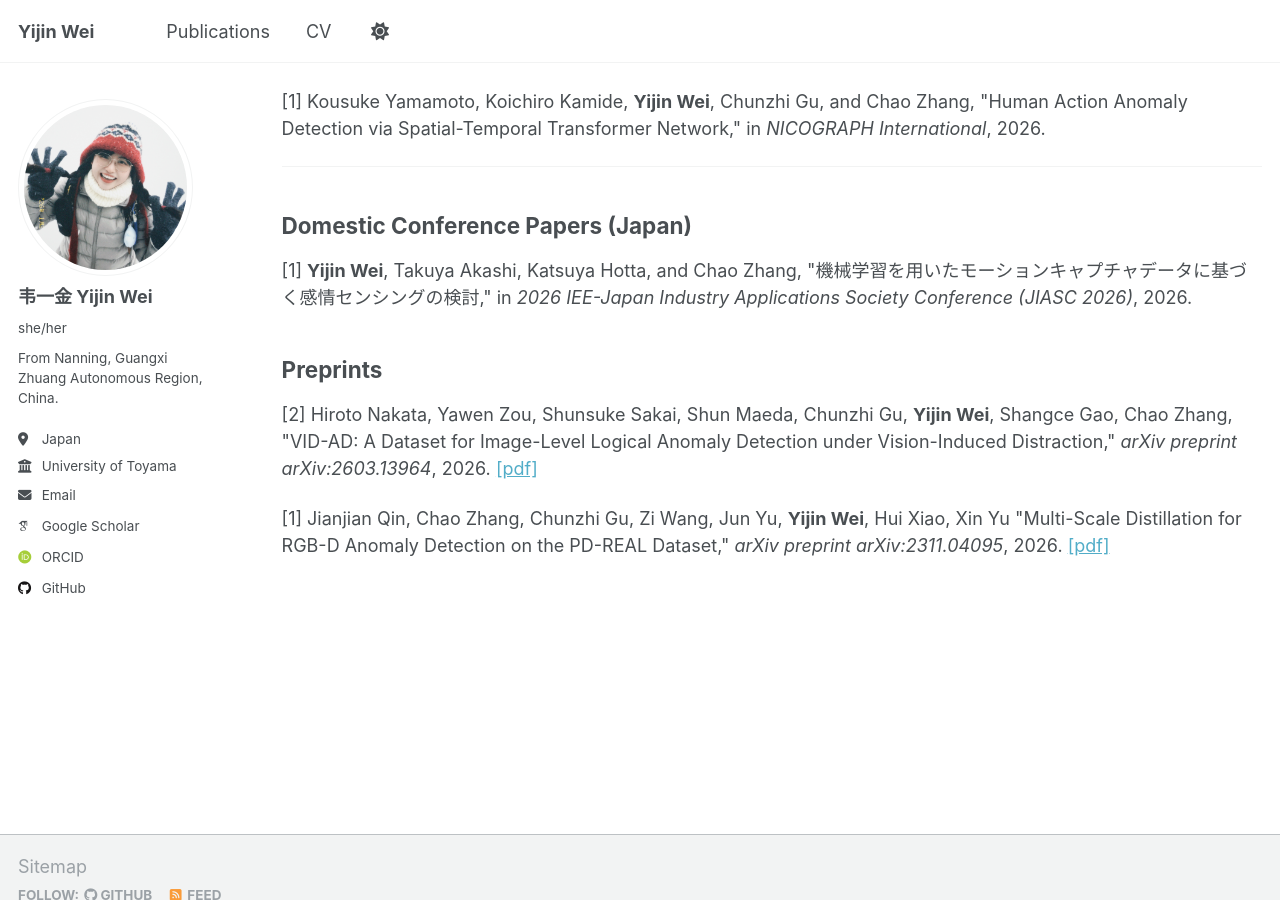
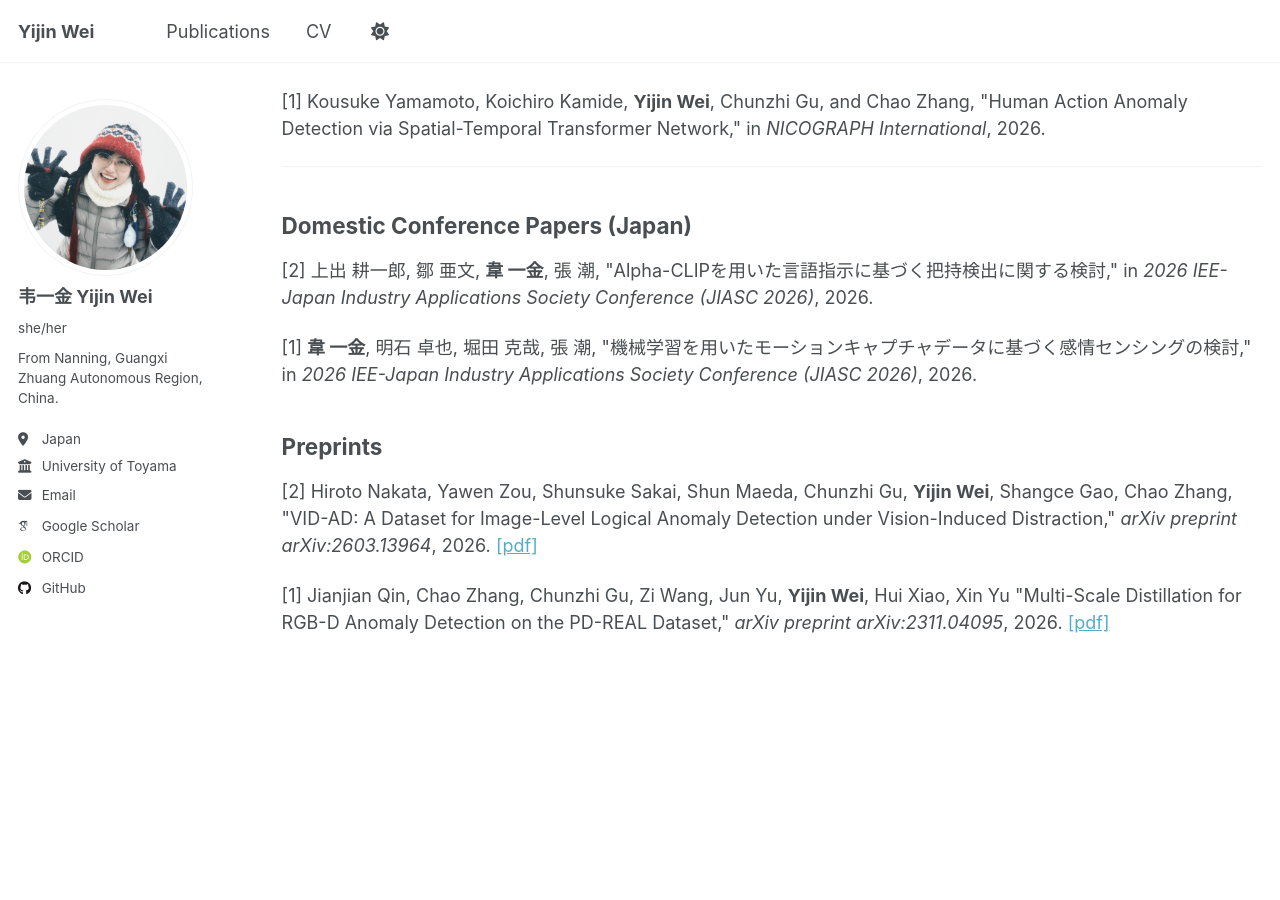
Before and after one commit to mangx/mangx.github.io, a Jekyll site: the page built from _pages/publications.html, in a window 1280 px wide and 900 px high, scrolled down 1469 px. Built offline with Jekyll 4.4.1, drawn with Linux system fonts in a browser that asks for light colours; some web fonts are replaced.

Commit message:
Update publications.html

```diff
--- a/_pages/publications.html
+++ b/_pages/publications.html
@@ -111,7 +111,13 @@ in <em>NICOGRAPH International</em>, 2026.
 <h2>Domestic Conference Papers (Japan)</h2>
 
 <p>
-[1] <b>Yijin Wei</b>, Takuya Akashi, Katsuya Hotta, and Chao Zhang,
+[2] 上出 耕一郎, 鄒 亜文, <b>韋 一金</b>, 張 潮,
+"Alpha-CLIPを用いた言語指示に基づく把持検出に関する検討,"
+in <em>2026 IEE-Japan Industry Applications Society Conference (JIASC 2026)</em>, 2026.
+</p>
+
+<p>
+[1] <b>韋 一金</b>, 明石 卓也, 堀田 克哉, 張 潮,
 "機械学習を用いたモーションキャプチャデータに基づく感情センシングの検討,"
 in <em>2026 IEE-Japan Industry Applications Society Conference (JIASC 2026)</em>, 2026.
 </p>
```
